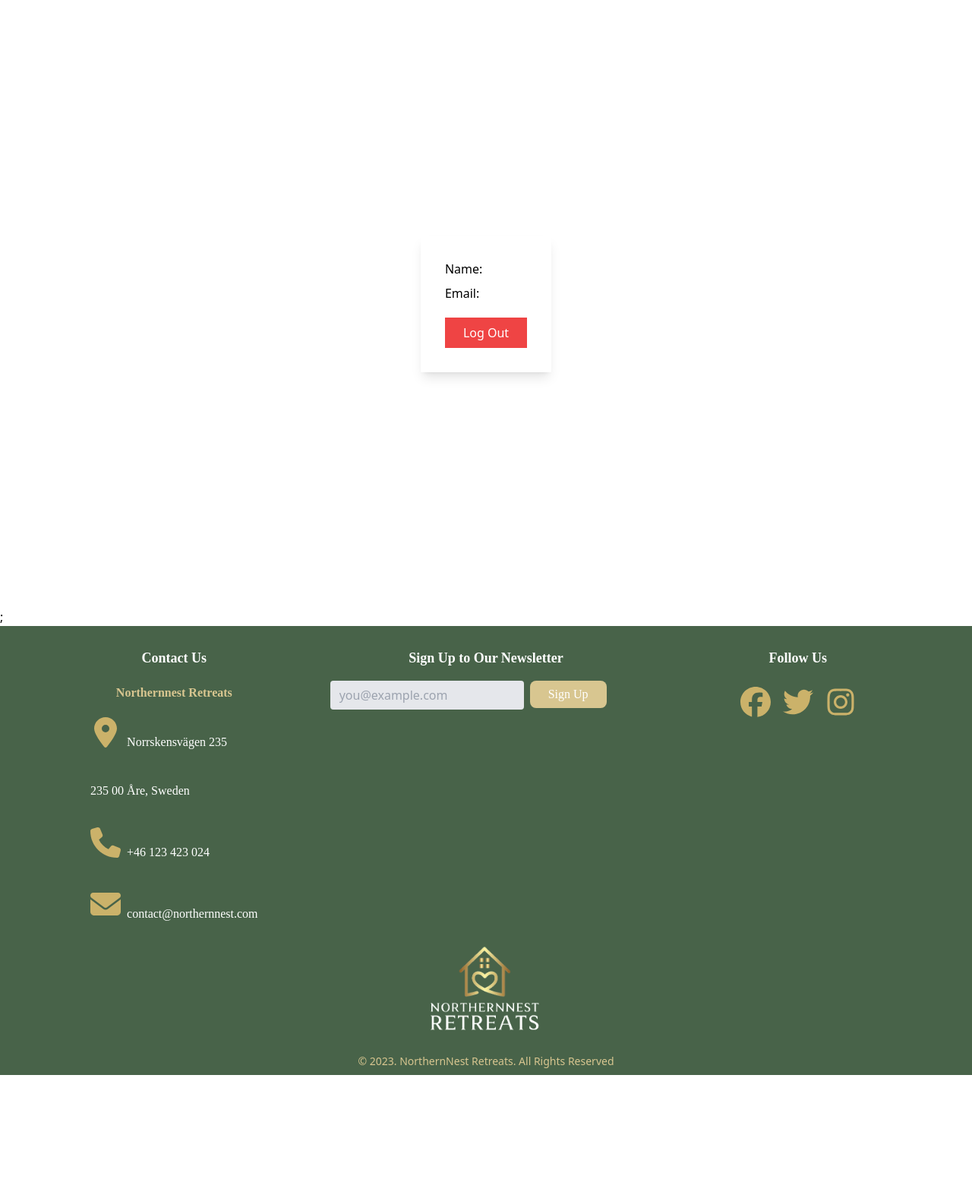
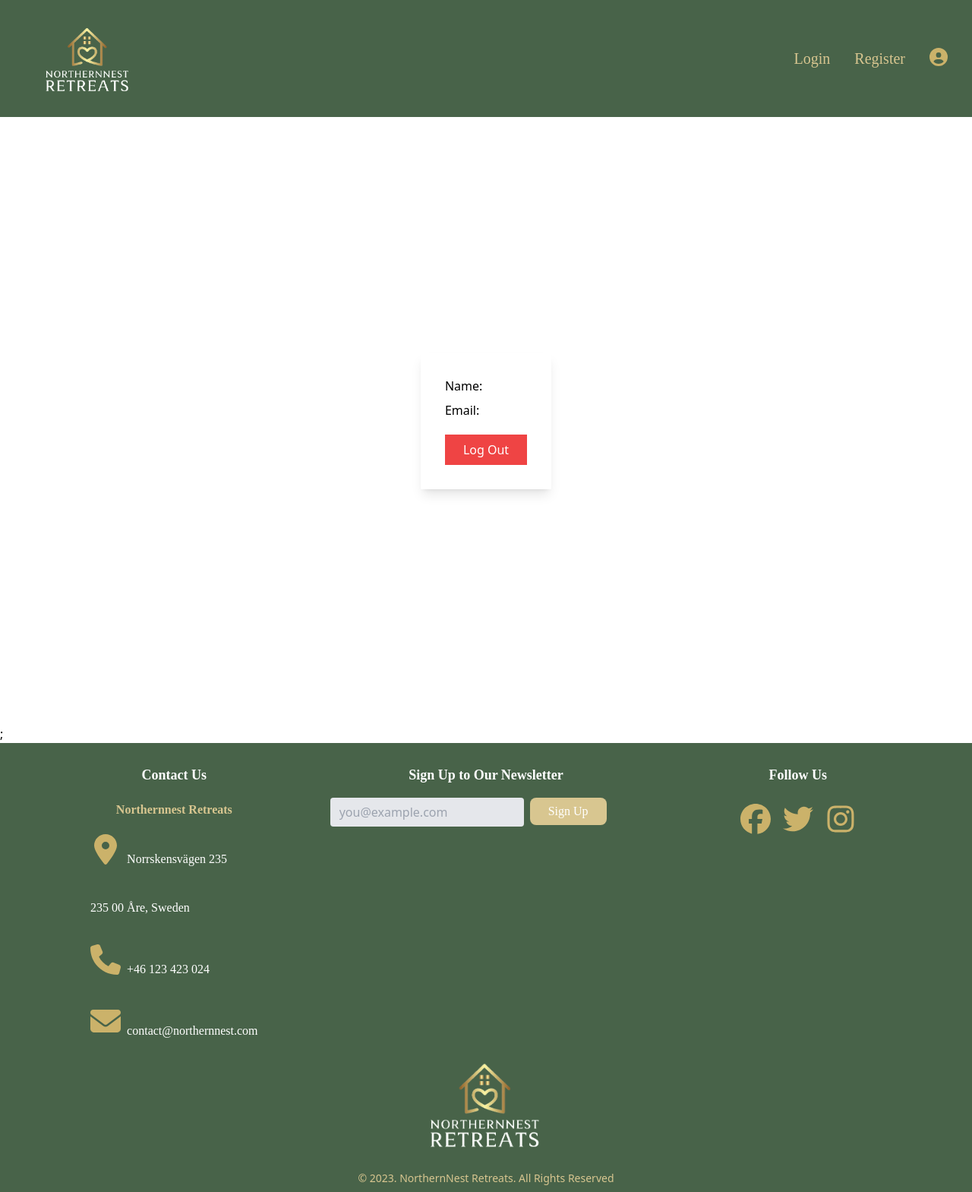
Before and after one commit to ulrikaha/Front-end-project-v1, a Next.js app: page /dashboard in a window 1280 px wide. Shown: the whole page at 76% size. Before the commit the page ends 1415 px from the top, so only its background shows below. Built offline with nearby package versions, Linux system fonts and the light colour scheme; no server answers.

Commit message:
added navbarGreen to pages that need it

```diff
--- a/app/api/cabins/[id]/route.js
+++ b/app/api/cabins/[id]/route.js
@@ -13,7 +13,7 @@ export async function GET(req, {params} ) {
     await connectMongoDB();
 
     const cabin = await Package.findOne({ cabinId: id });
-    console.log(cabin); // Add a console.log statement here
+    //console.log(cabin);
 
     if (!cabin) {
       return NextResponse.json({
--- a/app/booking/page.tsx
+++ b/app/booking/page.tsx
@@ -1,5 +1,6 @@
 'use client';
 
+import NavbarGreen from "@/components/NavbarGreen";
 import BookingInformation from "@/components/BookingInformation"
 import { useRouter } from "next/navigation"
 
@@ -63,6 +64,7 @@ const handleConfirmBooking = async (formData: _FormData) => {
 
 return (
   <div>
+    <NavbarGreen />
     {/* Pass the handleConfirmBooking function to BookingInformation */}
     <BookingInformation onSubmit={handleConfirmBooking} />
   </div>
--- a/app/cabins/[id]/page.tsx
+++ b/app/cabins/[id]/page.tsx
@@ -1,5 +1,6 @@
 'use client';
 
+import NavbarGreen from '@/components/NavbarGreen';
 import { useEffect, useState } from 'react';
 import "slick-carousel/slick/slick.css";
 import "slick-carousel/slick/slick-theme.css";
@@ -58,6 +59,7 @@ export default function CabinPage({ params }: { params: { id: string } }) {
 
     return (
         <>
+        <NavbarGreen />
         {cabin ? (
           <div className="card w-full border shadow-lg relative">
             <div className="flex justify-between items-center pt-5">
--- a/app/cabins/page.tsx
+++ b/app/cabins/page.tsx
@@ -1,10 +1,9 @@
 
 'use client';
 
-
+import NavbarGreen from '@/components/NavbarGreen';
 import { useSearchParams } from 'next/navigation'
 import { useEffect, useState } from 'react';
-//import  CabinCard from '@/components/CabinCard';
 import CabinCard2 from '@/components/CabinCard2';
 
 
@@ -38,6 +37,7 @@ export default function CabinsPage() {
 
   return (
     <>
+     <NavbarGreen />
 
       <div className='flex flex-wrap justify-center mt-10'>
 
--- a/app/confirmation/page.tsx
+++ b/app/confirmation/page.tsx
@@ -1,8 +1,10 @@
+import NavbarGreen from "@/components/NavbarGreen"
 import PaymentConfirmation from "@/components/PaymentConfirmation"
 
 function confirmationPage() {
   return (
     <div>
+      <NavbarGreen />
         <PaymentConfirmation />
     </div>
   )
--- a/app/dashboard/page.tsx
+++ b/app/dashboard/page.tsx
@@ -1,9 +1,9 @@
-
+import NavbarGreen from "@/components/NavbarGreen";
 import UserInfo from "@/components/UserInfo";
 
 
 
 export default function Dashboard() {
-  return <>  <UserInfo />;
+  return <> <NavbarGreen /> <UserInfo />;
   </>
 }
--- a/app/login/page.tsx
+++ b/app/login/page.tsx
@@ -1,8 +1,9 @@
-
+import NavbarGreen from "@/components/NavbarGreen";
 import LoginForm from "@/components/LoginForm";
 
 export default function Login() {
     return  <>
+    <NavbarGreen />
     <LoginForm />;
 </>
 }
--- a/app/register/page.tsx
+++ b/app/register/page.tsx
@@ -1,4 +1,4 @@
-
+import NavbarGreen from "@/components/NavbarGreen";
 import RegisterForm from "@/components/RegisterForm";
 import { getServerSession } from "next-auth";
 import { redirect } from "next/navigation";
@@ -10,6 +10,7 @@ export default async function Register() {
     if (session) redirect("/dashboard");
 
     return  <>
+    <NavbarGreen />
     <RegisterForm />;
    </>
   }
--- a/components/Footer.tsx
+++ b/components/Footer.tsx
@@ -3,7 +3,7 @@
 import { FontAwesomeIcon } from '@fortawesome/react-fontawesome';
 import { faFacebook, faInstagram, faTwitter } from '@fortawesome/free-brands-svg-icons';
 import { faPhone, faEnvelope, faLocationDot} from '@fortawesome/free-solid-svg-icons';
-
+import Link from 'next/link';
 
 import React from 'react';
 
@@ -57,7 +57,9 @@ const Footer = () => {
                 <div>
                     <div className="flex justify-center">
                         <div>
-                            <img className="h-40" src="/imgs/logo-1.png" alt="Logo" />
+                            <Link href="/">
+                                <img className="h-40" src="/imgs/logo-1.png" alt="Logo" />
+                            </Link>
                         </div>
                     </div>
                     <div className="flex justify-center text-custom-yellow text-sm mt-2">
--- a/components/RegisterForm.tsx
+++ b/components/RegisterForm.tsx
@@ -107,7 +107,7 @@ export default function RegisterForm() {
             </div>
           )}
 
-          <Link className="text-sm mt-3 text-right" href={"/"}>
+          <Link className="text-sm mt-3 text-right" href={"/login"}>
             Already have an account? <span className="underline">Login</span>
           </Link>
         </form>
```
